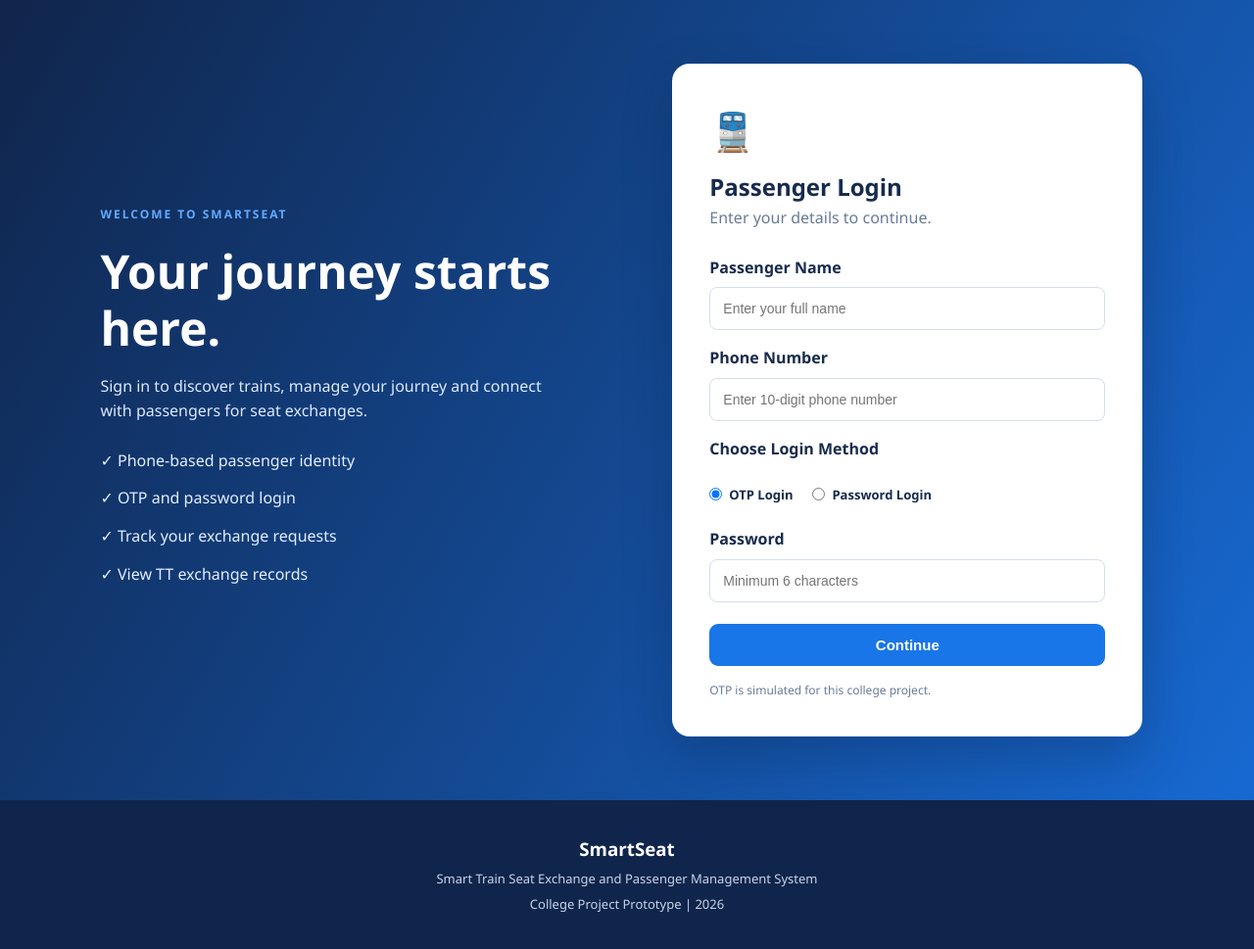
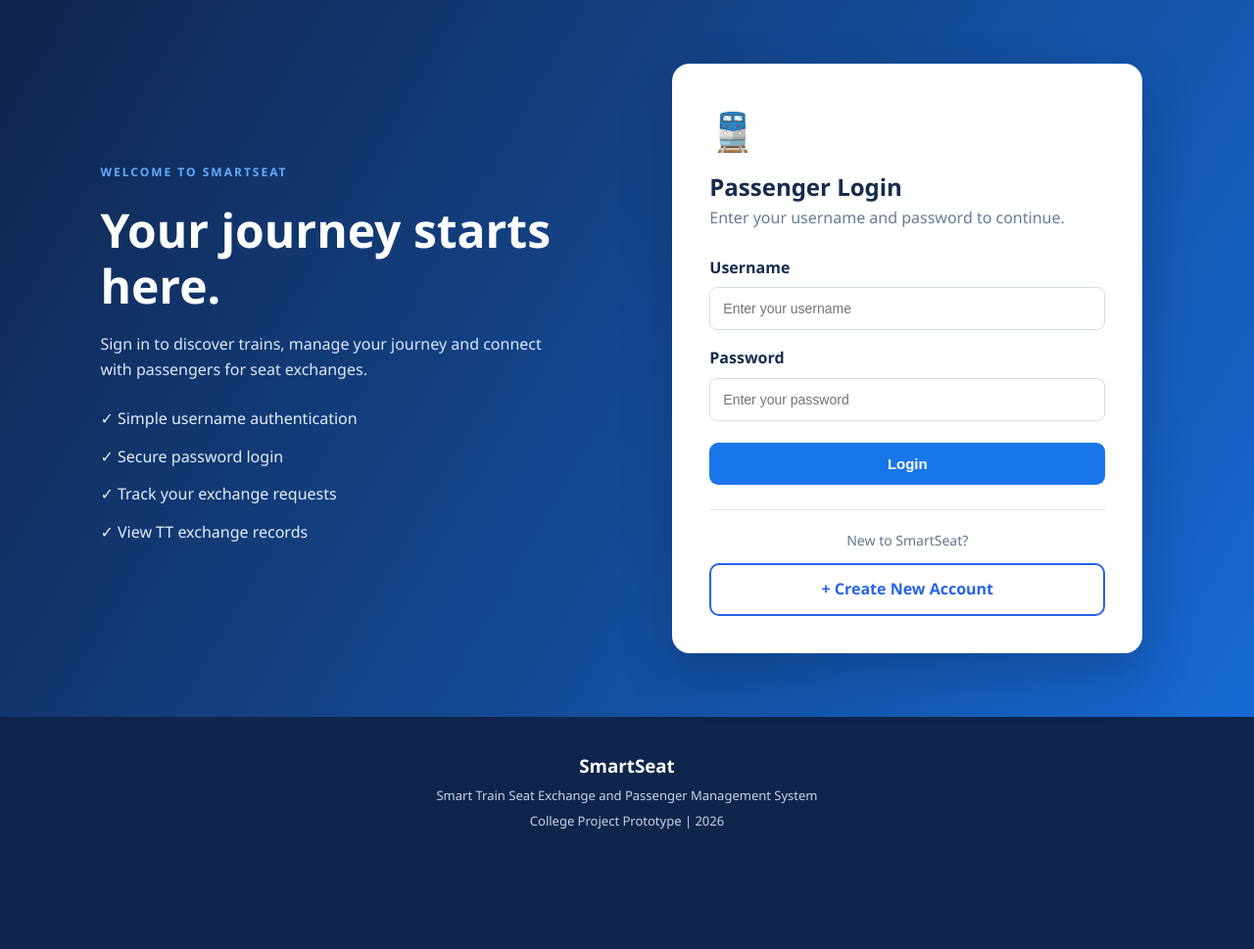
Before and after one commit to chandangowdads2407/seatswapping, a Flask app: page /login in a window 1280 px wide. Shown: the part 76-1045 px from the top of the page at 98% size. After the commit the page ends 923 px from the top, so only its background shows below. Run offline with Flask 3, Linux system fonts and the light colour scheme.

Commit message:
login page updated

```diff
--- a/static/style.css
+++ b/static/style.css
@@ -1248,3 +1248,38 @@ footer p {
         overflow-wrap: break-word;
     }
 }
+
+
+/* Create Account Button */
+.register-section {
+    text-align: center;
+    margin-top: 25px;
+    padding-top: 20px;
+    border-top: 1px solid #e5e7eb;
+}
+
+.register-section p {
+    color: #64748b;
+    margin-bottom: 12px;
+    font-size: 14px;
+}
+
+.register-btn {
+    display: block;
+    width: 100%;
+    box-sizing: border-box;
+    padding: 12px 16px;
+    border: 2px solid #2563eb;
+    border-radius: 10px;
+    color: #2563eb;
+    background: transparent;
+    font-weight: 600;
+    text-decoration: none;
+    text-align: center;
+    transition: 0.25s ease;
+}
+
+.register-btn:hover {
+    background: #2563eb;
+    color: white;
+}
--- a/templates/login.html
+++ b/templates/login.html
@@ -1,3 +1,4 @@
+
 {% extends "base.html" %}
 
 {% block title %}SmartSeat | Login{% endblock %}
@@ -6,6 +7,7 @@
 
 <section class="login-section">
 
+    <!-- Left Information Section -->
     <div class="login-info">
         <span class="eyebrow">WELCOME TO SMARTSEAT</span>
 
@@ -16,19 +18,21 @@
             and connect with passengers for seat exchanges.
         </p>
 
-        <div class="login-benefit">✓ Phone-based passenger identity</div>
-        <div class="login-benefit">✓ OTP and password login</div>
+        <div class="login-benefit">✓ Simple username authentication</div>
+        <div class="login-benefit">✓ Secure password login</div>
         <div class="login-benefit">✓ Track your exchange requests</div>
         <div class="login-benefit">✓ View TT exchange records</div>
     </div>
 
+    <!-- Login Card -->
     <div class="login-card">
 
         <div class="login-logo">🚆</div>
 
         <h2>Passenger Login</h2>
-        <p class="muted">Enter your details to continue.</p>
+        <p class="muted">Enter your username and password to continue.</p>
 
+        <!-- Flash Messages -->
         {% with messages = get_flashed_messages(with_categories=true) %}
             {% for category, message in messages %}
                 <div class="form-message {{ category }}">
@@ -37,109 +41,45 @@
             {% endfor %}
         {% endwith %}
 
-        {% if not otp_sent %}
-
+        <!-- Username and Password Form -->
         <form action="{{ url_for('login') }}" method="POST">
 
-            <label>Passenger Name</label>
+            <label for="username">Username</label>
+
             <input
                 type="text"
-                name="passenger_name"
-                placeholder="Enter your full name"
+                id="username"
+                name="username"
+                placeholder="Enter your username"
+                autocomplete="username"
                 required
             >
 
-            <label>Phone Number</label>
-            <input
-                type="tel"
-                name="phone_number"
-                placeholder="Enter 10-digit phone number"
-                pattern="[0-9]{10}"
-                maxlength="10"
-                required
-            >
-
-            <label>Choose Login Method</label>
-
-            <div class="login-options">
-
-                <label class="option">
-                    <input
-                        type="radio"
-                        name="method"
-                        value="otp"
-                        checked
-                    >
-                    OTP Login
-                </label>
-
-                <label class="option">
-                    <input
-                        type="radio"
-                        name="method"
-                        value="password"
-                    >
-                    Password Login
-                </label>
-
-            </div>
-
-            <label>Password</label>
+            <label for="password">Password</label>
 
             <input
                 type="password"
+                id="password"
                 name="password"
-                id="password"
-                placeholder="Minimum 6 characters"
-                minlength="6"
-            >
-
-            <button type="submit" class="primary-btn full-width">
-                Continue
-            </button>
-
-            <p class="muted small">
-                OTP is simulated for this college project.
-            </p>
-
-        </form>
-
-        {% else %}
-
-        <div class="otp-box">
-            <h3>Verify Your Phone Number</h3>
-
-            <p class="muted">
-                A demonstration OTP has been generated.
-            </p>
-
-            <h2>{{ demo_otp }}</h2>
-
-            <p class="small muted">
-                Demo only: use this OTP in the box below.
-            </p>
-        </div>
-
-        <form action="{{ url_for('verify_otp') }}" method="POST">
-
-            <label>Enter OTP</label>
-
-            <input
-                type="text"
-                name="otp"
-                placeholder="Enter 6-digit OTP"
-                pattern="[0-9]{6}"
-                maxlength="6"
+                placeholder="Enter your password"
+                autocomplete="current-password"
                 required
             >
 
             <button type="submit" class="primary-btn full-width">
-                Verify OTP
+                Login
             </button>
 
         </form>
 
-        {% endif %}
+        <!-- Registration Link -->
+       <div class="register-section">
+    <p>New to SmartSeat?</p>
+
+    <a href="{{ url_for('register') }}" class="register-btn">
+        + Create New Account
+    </a>
+</div>
 
     </div>
 
```
Also changed, not shown: templates/dashboard.html (+36 -16 lines), templates/search_trains.html (+3 -4 lines), database.db.
